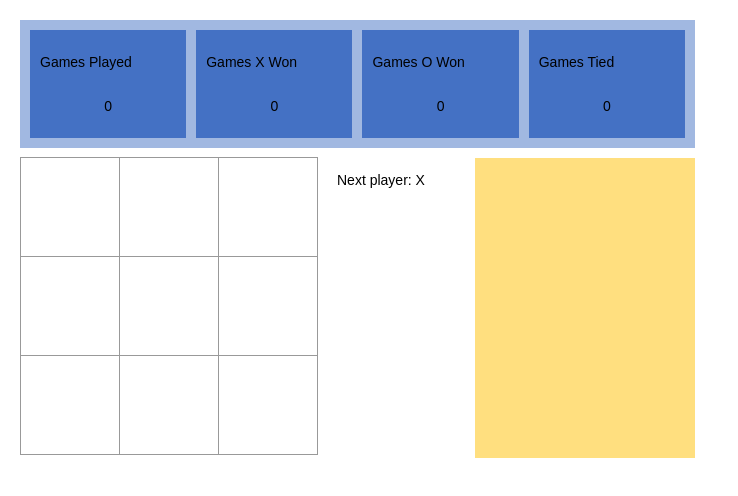
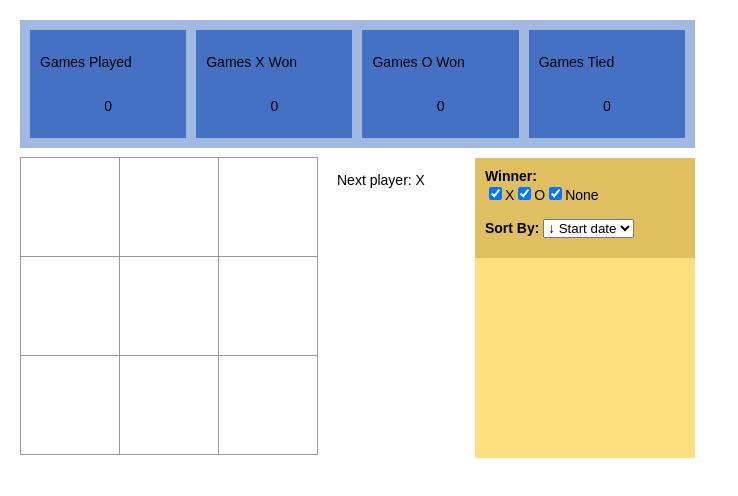
Before and after one commit to JorgeTiagoVila/react_tictactoe, a React (Create React App) app: page / in a window 1280 px wide. Shown: the top 496 px of the page, without its empty margins (0-738 px from the left). Built offline with nearby package versions, Linux system fonts and the light colour scheme.

Commit message:
Added the GameListHeader to the application.

```diff
--- a/src/containers/GameListContainer.js
+++ b/src/containers/GameListContainer.js
@@ -1,10 +1,15 @@
-import React, { Component } from 'react';
+import React, { Component } from 'react';
 import { bindActionCreators } from 'redux';
-import { connect } from 'react-redux';
+import { connect } from 'react-redux';
 import uuid from 'uuid-v4';
 
-import { setSelectedGame } from '../actions/game';
+import {
+    setSelectedGame,
+    toggleFilter,
+    setSortField
+} from '../actions/game';
 
+import GameListHeader from '../components/GameListHeader';
 import GameRow from '../components/GameRow';
 
 class GameListContainer extends Component {
@@ -15,6 +20,12 @@ class GameListContainer extends Component {
 
     render() {
         return <div className="gameListContainer">
+            <GameListHeader
+                filters={this.props.filters}
+                sortField={this.props.sortField}
+                onToggleFilter={this.props.actions.toggleFilter}
+                onChangeSortField={this.props.actions.setSortField}
+            />
             {this.props.games.map((game, index) =>
                 <GameRow
                     key={uuid()}
@@ -30,11 +41,15 @@ class GameListContainer extends Component {
 
 const mapStateToProps = (state) => ({
     games: state.games,
+    filters: state.filters,
+    sortField: state.sortField
 });
 
 const mapDispatchToProps = (dispatch) => ({
     actions: bindActionCreators({
         setSelectedGame,
+        toggleFilter,
+        setSortField,
     }, dispatch)
 });
 
```
